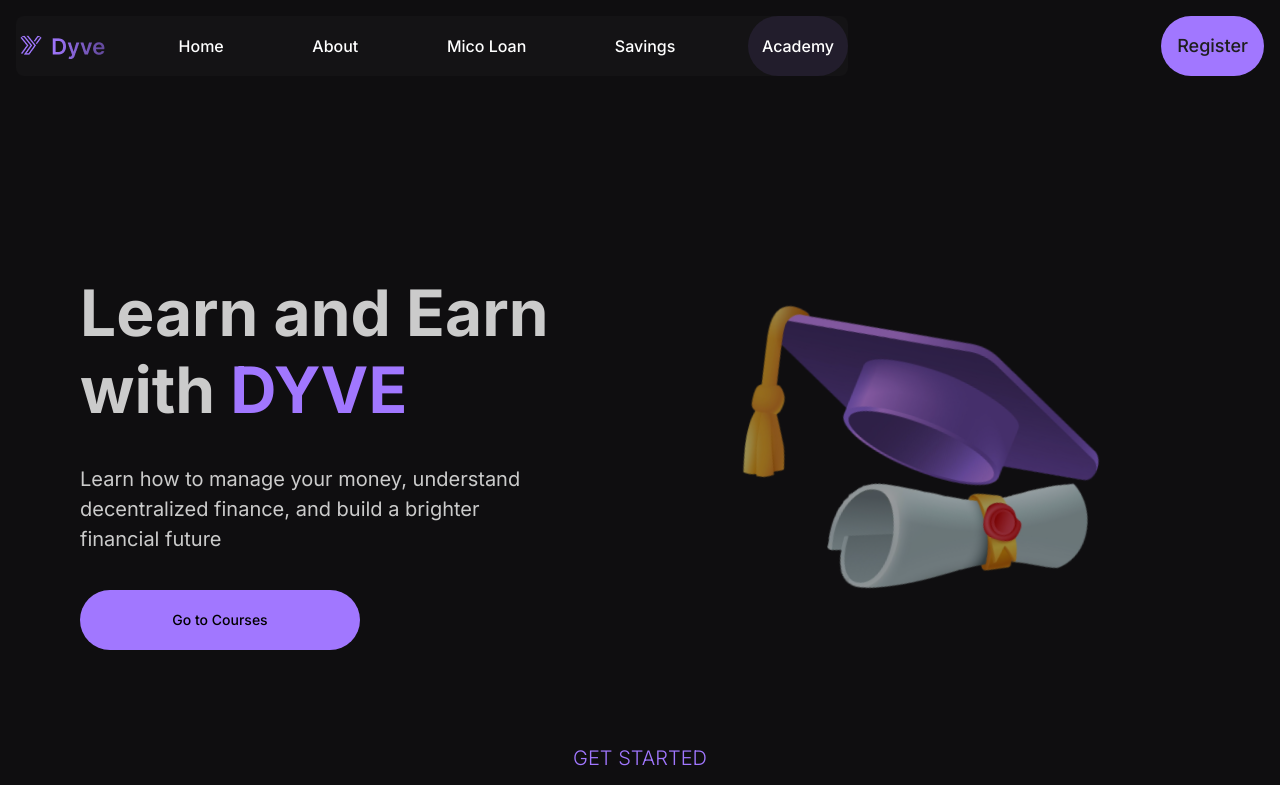
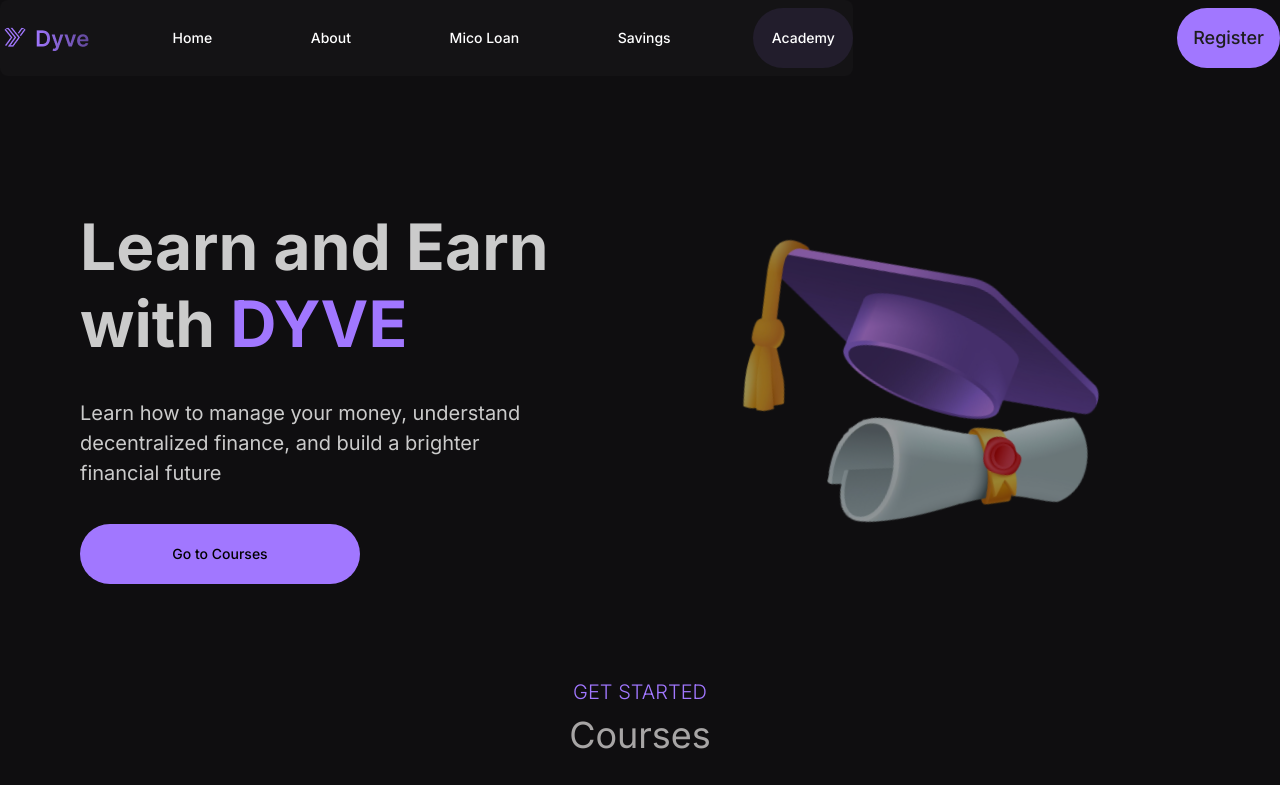
Before and after one commit to obah/dyve, a Next.js app in the folder dyve-nextjs/dyve/: page /academy in a window 1280 px wide. Shown: the top 785 px of the page. Built offline with nearby package versions, Linux system fonts and the light colour scheme.

Commit message:
feat: added tab

```diff
--- a/dyve-nextjs/dyve/app/academy/page.tsx
+++ b/dyve-nextjs/dyve/app/academy/page.tsx
@@ -7,7 +7,7 @@ import Link from "next/link";
 
 export default function Page() {
   return (
-    <main className="container mx-auto mb-40 mt-[90px] scroll-smooth text-white">
+    <main className="container mx-auto mb-40 mt-10 scroll-smooth text-white">
       <section className="grid grid-cols-2 items-center px-20 text-[#CBCBCB]">
         <div className="space-y-9">
           <h1 className="text-[64px] font-bold leading-[77px]">
--- a/dyve-nextjs/dyve/components/Navbar.tsx
+++ b/dyve-nextjs/dyve/components/Navbar.tsx
@@ -1,68 +1,80 @@
 "use client";
 
-import React from 'react';
-import { Button } from '@/components/ui/button';
-import {  usePathname } from 'next/navigation';
+import React from "react";
+import { Button, buttonVariants } from "@/components/ui/button";
+import { usePathname } from "next/navigation";
+import Link from "next/link";
+import Image from "next/image";
 
 const Navbar = () => {
-  const pathname = usePathname()
+  const pathname = usePathname();
 
-  console.log(pathname)
+  console.log(pathname);
 
   return (
-    <div
-        className="flex flex-row justify-between items-center w-full p-4"
-      >
+    <div className="flex w-full flex-row items-center justify-between">
+      <div className="bg-black-background-2 flex w-8/12 flex-row items-center justify-between rounded-lg py-2">
+        <Image src="/assets/logo.png" width={90} height={30} alt="Dyve logo" />
 
-        <div
-          className="w-8/12 bg-black-background-2 rounded-lg flex flex-row justify-between items-center"
-        >
-          <img
-            src="/assets/logo.png"
-          />
-
-          <Button
-            variant={pathname === "/" ? "activeLink" : "inActiveLink"}
+        <Link
+          href={"/"}
+          className={buttonVariants({
+            variant: pathname === "/" ? "activeLink" : "inActiveLink",
+          })}
         >
           Home
-          </Button>
+        </Link>
 
-          <Button
-            variant={pathname === "/about" ? "activeLink" : "inActiveLink"}
+        <Link
+          href={"/about"}
+          className={buttonVariants({
+            variant: pathname.includes("/about")
+              ? "activeLink"
+              : "inActiveLink",
+          })}
         >
           About
-          </Button>
+        </Link>
 
-          <Button
-            variant={pathname === "/micro loan" ? "activeLink" : "inActiveLink"}
+        <Link
+          href={"/micro-loan"}
+          className={buttonVariants({
+            variant: pathname.includes("/micro-loan")
+              ? "activeLink"
+              : "inActiveLink",
+          })}
         >
           Mico Loan
-          </Button>
+        </Link>
 
-          <Button
-            variant={pathname === "/savings" ? "activeLink" : "inActiveLink"}
+        <Link
+          href={"/savings"}
+          className={buttonVariants({
+            variant: pathname.includes("/savings")
+              ? "activeLink"
+              : "inActiveLink",
+          })}
         >
           Savings
-          </Button>
+        </Link>
 
-          <Button
-            variant={pathname === "/academy" ? "activeLink" : "inActiveLink"}
+        <Link
+          href={"/academy"}
+          className={buttonVariants({
+            variant: pathname.includes("/academy")
+              ? "activeLink"
+              : "inActiveLink",
+          })}
         >
           Academy
-          </Button>
+        </Link>
       </div>
 
-        <div
-        >
-          <Button
-            variant={"heroBtn"}
-          >
-            Register
-          </Button>
+      <div>
+        <Button variant={"heroBtn"}>Register</Button>
       </div>
-
     </div>
-  )
-}
+  );
+};
 
 export default Navbar;
--- /dev/null
+++ b/dyve-nextjs/dyve/components/academy/about-course.tsx
@@ -0,0 +1,18 @@
+export function AboutCourse() {
+  return (
+    <div>
+      <h3 className="mb-6 text-4xl font-light">Course Description</h3>
+      <p className="text-[20px] font-normal">
+        Embark on a journey to financial independence with our comprehensive
+        course on Decentralized Finance (DeFi). This beginner-friendly course is
+        designed to introduce you to the world of DeFi, where traditional
+        financial systems are reimagined on the blockchain. Learn how to access
+        financial services without a bank, understand key concepts and tools,
+        and gain practical skills to navigate the DeFi ecosystem confidently.
+        Whether you want to save, borrow, invest, or learn more about blockchain
+        technology, this course will provide you with the knowledge and tools
+        you need to get started.
+      </p>
+    </div>
+  );
+}
--- /dev/null
+++ b/dyve-nextjs/dyve/components/academy/course-content.tsx
@@ -0,0 +1,26 @@
+export function CourseContent() {
+  return (
+    <div>
+      <h3 className="text-4xl font-light">Course Description</h3>
+
+      <p className="my-6 text-2xl font-light">Duration: 17.5 hours</p>
+
+      <ol className="text-base font-normal">
+        <li>Introduction to Blockchain and Cryptocurrency</li>
+        <li>Understanding Blockchain Technology</li>
+
+        <ol>
+          <li>How Cryptocurrencies Work</li>
+          <li>The Role of Blockchain in DeFi</li>
+          <li>Benefits and Risks of Using Cryptocurrencies</li>
+        </ol>
+
+        <li>What is Decentralized Finance (DeFi)?</li>
+
+        <ol>
+          <li>Overview of DeFi</li>
+        </ol>
+      </ol>
+    </div>
+  );
+}
--- /dev/null
+++ b/dyve-nextjs/dyve/components/academy/course-details.tsx
@@ -0,0 +1,26 @@
+import { Tabs, TabsContent, TabsList, TabsTrigger } from "@/components/ui/tabs";
+import { AboutCourse } from "./about-course";
+import { CourseContent } from "./course-content";
+
+export function CourseDetails() {
+  return (
+    <Tabs
+      defaultValue="account"
+      className="h-[500px] rounded-r1 border border-[#343B4F] bg-gradient-to-b from-purple-1/5 px-5 py-10"
+    >
+      <TabsList>
+        <TabsTrigger value="about">About</TabsTrigger>
+        <TabsTrigger value="content">Course Content</TabsTrigger>
+        <TabsTrigger value="submission">Submission</TabsTrigger>
+      </TabsList>
+
+      <TabsContent value="about">
+        <AboutCourse />
+      </TabsContent>
+      <TabsContent value="content">
+        <CourseContent />
+      </TabsContent>
+      <TabsContent value="submission">Change your password here.</TabsContent>
+    </Tabs>
+  );
+}
--- a/dyve-nextjs/dyve/components/ui/button.tsx
+++ b/dyve-nextjs/dyve/components/ui/button.tsx
@@ -18,10 +18,13 @@ const buttonVariants = cva(
           "bg-secondary text-secondary-foreground hover:bg-secondary/80",
         ghost: "hover:bg-accent hover:text-accent-foreground",
         link: "text-primary underline-offset-4 hover:underline",
-        activeLink: "bg-purple-3 p-2 w-[100px] text-white font-medium text-md",
-        inActiveLink: "bg-transparent px-4 py-2 text-white font-medium text-md",
+        activeLink:
+          "bg-purple-3 p-2 w-[100px] text-white font-medium text-md h-4",
+        inActiveLink:
+          "bg-transparent px-4 py-2 text-white font-medium text-md h-4",
         auxBtn: "bg-purple-4 px-4 py-2 text-black-1 font-medium text-md",
-        heroBtn: "bg-purple-1 text-lg text-black-1 py-4 px-8 hover:text-white hover:bg-primary/90",
+        heroBtn:
+          "bg-purple-1 text-lg text-black-1 py-4 px-8 hover:text-white hover:bg-primary/90",
       },
       size: {
         default: "h-[60px] px-4 py-[30px]",
--- /dev/null
+++ b/dyve-nextjs/dyve/components/ui/tabs.tsx
@@ -0,0 +1,55 @@
+"use client";
+
+import * as React from "react";
+import * as TabsPrimitive from "@radix-ui/react-tabs";
+
+import { cn } from "@/lib/utils";
+
+const Tabs = TabsPrimitive.Root;
+
+const TabsList = React.forwardRef<
+  React.ElementRef<typeof TabsPrimitive.List>,
+  React.ComponentPropsWithoutRef<typeof TabsPrimitive.List>
+>(({ className, ...props }, ref) => (
+  <TabsPrimitive.List
+    ref={ref}
+    className={cn(
+      "flex items-center justify-start gap-4 border-b border-[#E2E2E2] text-white",
+      className,
+    )}
+    {...props}
+  />
+));
+TabsList.displayName = TabsPrimitive.List.displayName;
+
+const TabsTrigger = React.forwardRef<
+  React.ElementRef<typeof TabsPrimitive.Trigger>,
+  React.ComponentPropsWithoutRef<typeof TabsPrimitive.Trigger>
+>(({ className, ...props }, ref) => (
+  <TabsPrimitive.Trigger
+    ref={ref}
+    className={cn(
+      "flex items-center justify-center whitespace-nowrap border-[#4E46B4] p-2 text-base font-medium transition-all focus-visible:outline-none focus-visible:ring-2 focus-visible:ring-ring focus-visible:ring-offset-2 disabled:pointer-events-none disabled:opacity-50 data-[state=active]:border-b-[2px] data-[state=active]:text-purple-1",
+      className,
+    )}
+    {...props}
+  />
+));
+TabsTrigger.displayName = TabsPrimitive.Trigger.displayName;
+
+const TabsContent = React.forwardRef<
+  React.ElementRef<typeof TabsPrimitive.Content>,
+  React.ComponentPropsWithoutRef<typeof TabsPrimitive.Content>
+>(({ className, ...props }, ref) => (
+  <TabsPrimitive.Content
+    ref={ref}
+    className={cn(
+      "mt-6 px-2 text-white focus-visible:outline-none focus-visible:ring-2 focus-visible:ring-ring focus-visible:ring-offset-2",
+      className,
+    )}
+    {...props}
+  />
+));
+TabsContent.displayName = TabsPrimitive.Content.displayName;
+
+export { Tabs, TabsList, TabsTrigger, TabsContent };
--- a/dyve-nextjs/dyve/package.json
+++ b/dyve-nextjs/dyve/package.json
@@ -10,6 +10,7 @@
   },
   "dependencies": {
     "@radix-ui/react-slot": "^1.1.0",
+    "@radix-ui/react-tabs": "^1.1.0",
     "class-variance-authority": "^0.7.0",
     "clsx": "^2.1.1",
     "lucide-react": "^0.438.0",
```
Also changed, not shown: dyve-nextjs/dyve/app/academy/course-page/[id]/page.tsx (+39 -8 lines), 1 other file (tests, documents, lock files or other folders). Lines whose indentation alone changed are shown as unchanged.
